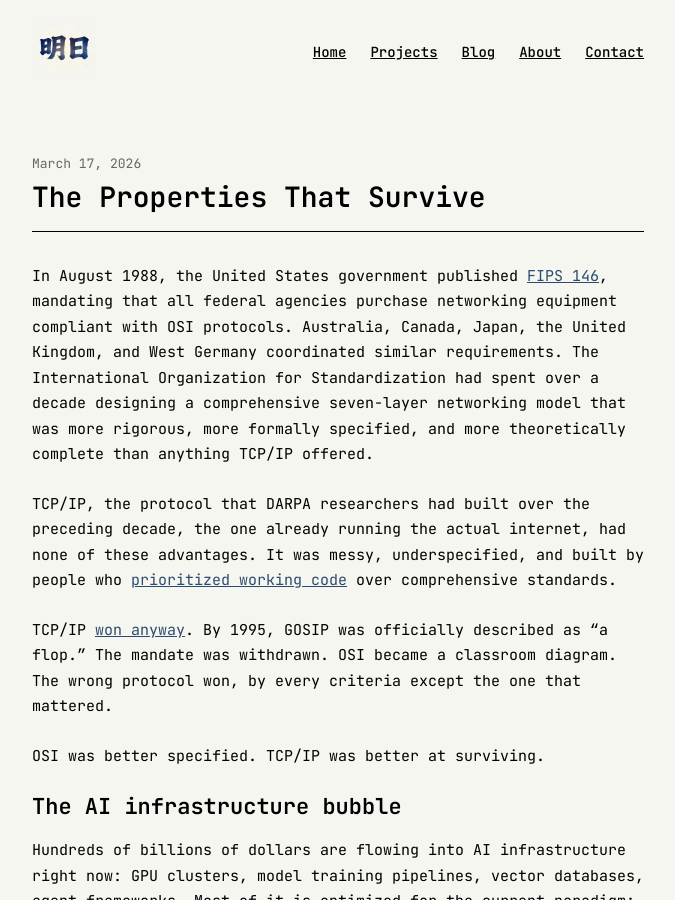
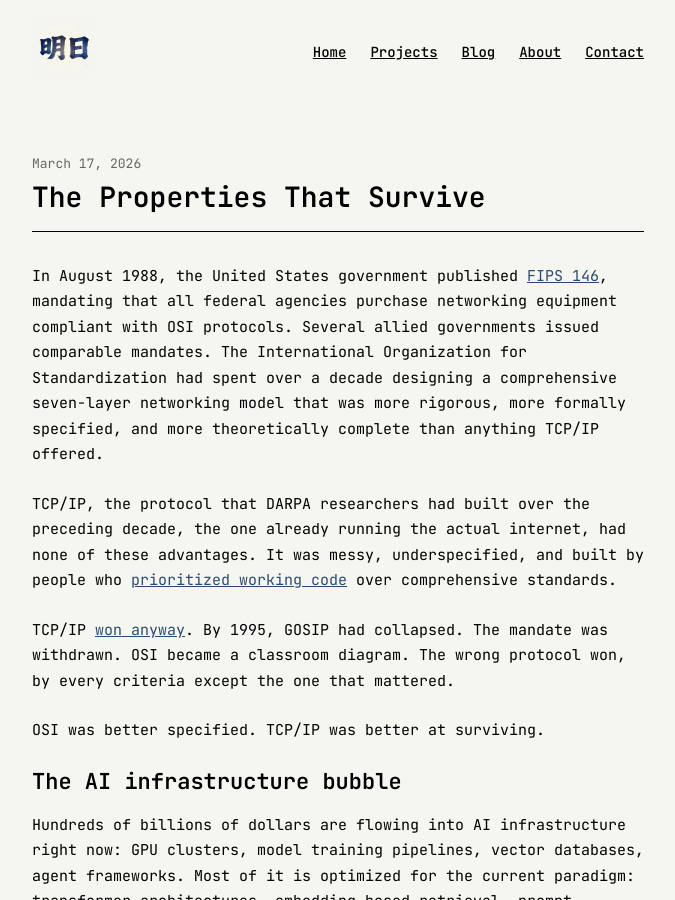
Before and after one commit to ashita-ai/ashita-ai.github.io, a Jekyll site: the page built from _posts/2026-03-17-the-properties-that-survive.md, in a window 1280 px wide and 900 px high. Shown: the whole window, without its empty margins (302-977 px from the left). Built offline with Jekyll 4.4.1, drawn with Linux system fonts in a browser that asks for light colours; some of the changed text lies outside the part shown.

Commit message:
Fix three citation issues in the-properties-that-survive
- Remove unverified country list from GOSIP mandate claim
- Remove unattributed "a flop" quote; rephrase as factual characterization
- Correct SQL date from 1970 (Codd's paper) to 1974 (IBM System R)

```diff
--- a/_posts/2026-03-17-the-properties-that-survive.md
+++ b/_posts/2026-03-17-the-properties-that-survive.md
@@ -4,11 +4,11 @@ title: "The Properties That Survive"
 date: 2026-03-17
 ---
 
-In August 1988, the United States government published [FIPS 146](https://en.wikipedia.org/wiki/Government_Open_Systems_Interconnection_Profile), mandating that all federal agencies purchase networking equipment compliant with OSI protocols. Australia, Canada, Japan, the United Kingdom, and West Germany coordinated similar requirements. The International Organization for Standardization had spent over a decade designing a comprehensive seven-layer networking model that was more rigorous, more formally specified, and more theoretically complete than anything TCP/IP offered.
+In August 1988, the United States government published [FIPS 146](https://en.wikipedia.org/wiki/Government_Open_Systems_Interconnection_Profile), mandating that all federal agencies purchase networking equipment compliant with OSI protocols. Several allied governments issued comparable mandates. The International Organization for Standardization had spent over a decade designing a comprehensive seven-layer networking model that was more rigorous, more formally specified, and more theoretically complete than anything TCP/IP offered.
 
 TCP/IP, the protocol that DARPA researchers had built over the preceding decade, the one already running the actual internet, had none of these advantages. It was messy, underspecified, and built by people who [prioritized working code](https://web.mit.edu/saltzer/www/publications/endtoend/endtoend.pdf) over comprehensive standards.
 
-TCP/IP [won anyway](https://en.wikipedia.org/wiki/Protocol_Wars). By 1995, GOSIP was officially described as "a flop." The mandate was withdrawn. OSI became a classroom diagram. The wrong protocol won, by every criteria except the one that mattered.
+TCP/IP [won anyway](https://en.wikipedia.org/wiki/Protocol_Wars). By 1995, GOSIP had collapsed. The mandate was withdrawn. OSI became a classroom diagram. The wrong protocol won, by every criteria except the one that mattered.
 
 OSI was better specified. TCP/IP was better at surviving.
 
```
Also changed, not shown: other parts of _posts/2026-03-17-the-properties-that-survive.md (+1 -1 lines).
